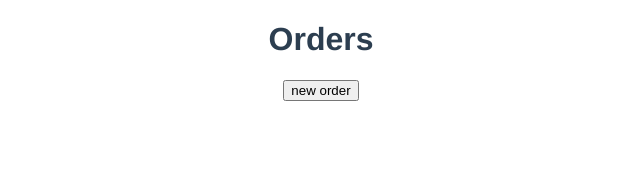
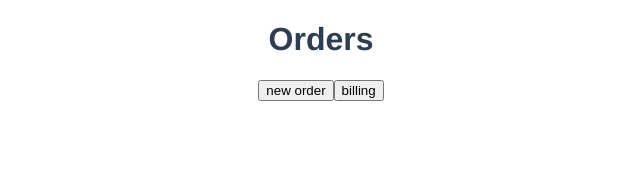
Before and after one commit to aragaovini/playkids-frontend-challenge, a Vue app: page /orders in a window 1280 px wide. Shown: the top 170 px of the page, without its empty margins (319-959 px from the left). Built offline with nearby package versions, Linux system fonts and the light colour scheme; what vue-currency-filter, vue-the-mask, vue-uuid would draw is missing.

Commit message:
feat: creating billing navigation button

```diff
--- a/src/views/orders/Orders.vue
+++ b/src/views/orders/Orders.vue
@@ -3,6 +3,7 @@
     <h1>Orders</h1>
 
     <c-button @click="goToCustomerIdentification">new order</c-button>
+    <c-button @click="goToBilling">billing</c-button>
 
     <div class="container">
       <c-card v-for="order in orders" :key="order.id"> {{ order }} </c-card>
@@ -13,7 +14,6 @@
 <script>
 import CButton from '@/components/atoms/c-button/CButton';
 import CCard from '@/components/atoms/c-card/CCard';
-
 import { mapState } from 'vuex';
 
 export default {
@@ -31,6 +31,10 @@ export default {
   methods: {
     goToCustomerIdentification() {
       this.$router.push('/order/customer');
+    },
+
+    goToBilling() {
+      this.$router.push('/billing');
     }
   }
 };
```
